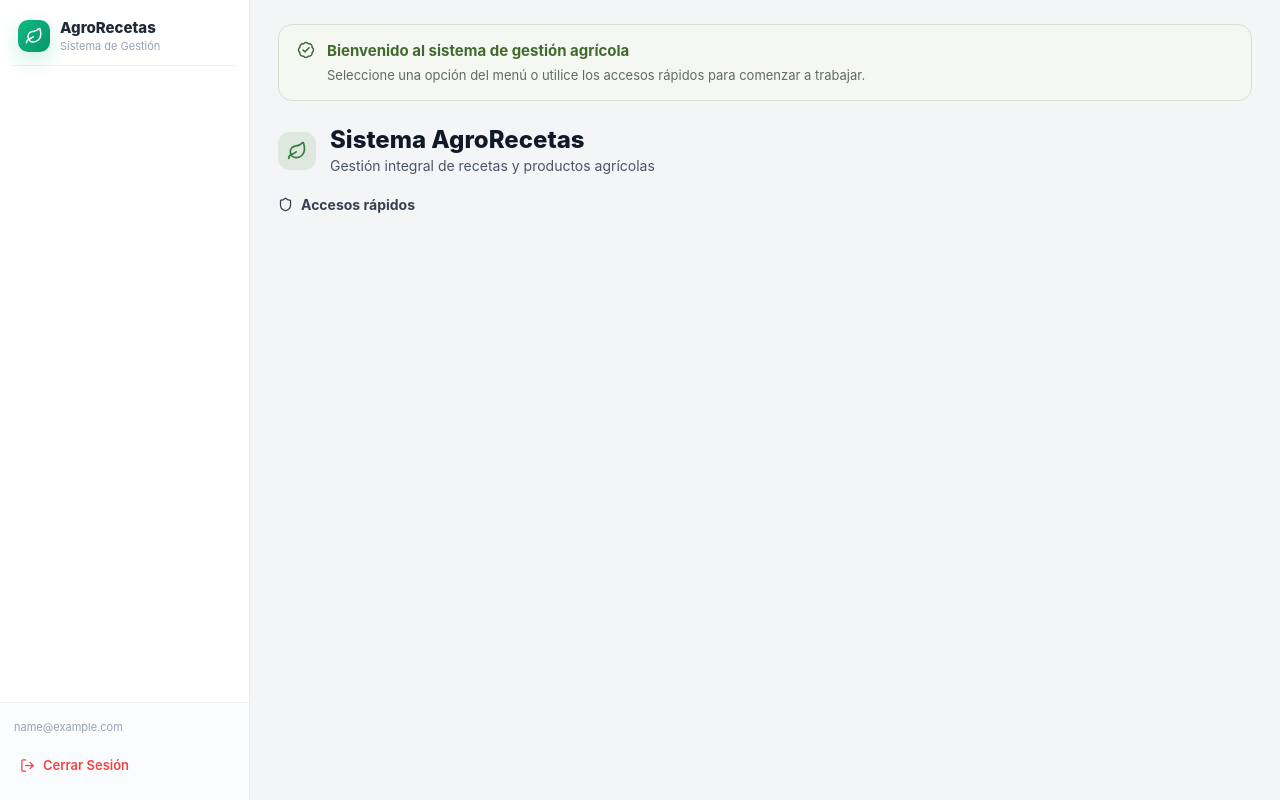
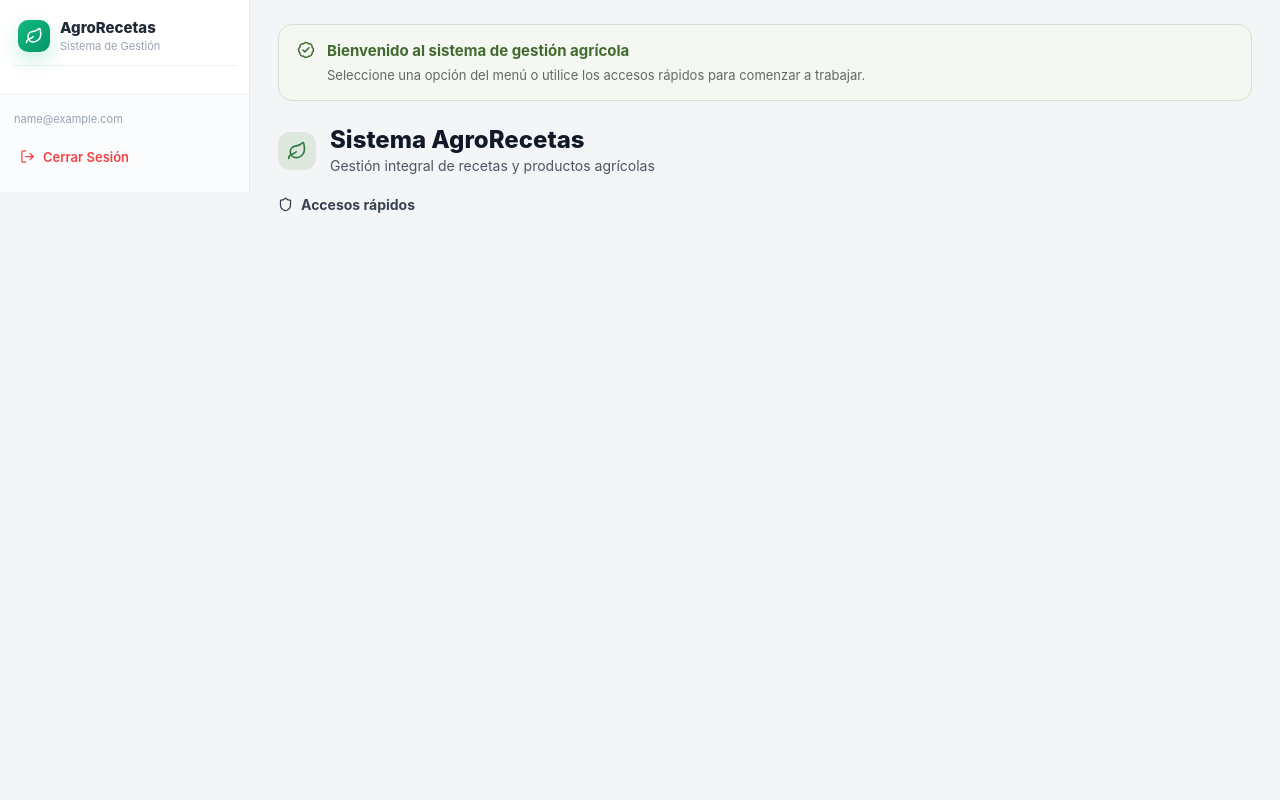
Before and after one commit to JMoyaG/app-recetas, a React (Vite) app: page / in a window 1280 px wide. Built offline with nearby package versions, Linux system fonts and the light colour scheme; sample sign-in values are in the browser's storage.

Commit message:
correccion de slider

```diff
--- a/src/components/AppLayout.tsx
+++ b/src/components/AppLayout.tsx
@@ -1,15 +1,66 @@
 import { Outlet, useLocation } from "react-router-dom";
 import { AnimatePresence, motion } from "framer-motion";
+import { useState } from "react";
 import Sidebar from "./Sidebar";
+import { Menu } from "lucide-react";
 
 function AppLayout() {
   const location = useLocation();
+  const [sidebarOpen, setSidebarOpen] = useState(false);
+
+  const isMobile = typeof window !== "undefined" && window.innerWidth <= 768;
 
   return (
     <div className="app-shell">
-      <Sidebar />
+      {/* Sidebar */}
+      <div
+        style={{
+          position: isMobile ? "fixed" : "relative",
+          left: isMobile ? (sidebarOpen ? 0 : "-260px") : 0,
+          top: 0,
+          height: "100vh",
+          zIndex: 2000,
+          transition: "left 0.3s ease",
+        }}
+      >
+        <Sidebar />
+      </div>
+
+      {/* Overlay */}
+      {isMobile && sidebarOpen && (
+        <div
+          onClick={() => setSidebarOpen(false)}
+          style={{
+            position: "fixed",
+            inset: 0,
+            background: "rgba(0,0,0,0.3)",
+            zIndex: 1500,
+          }}
+        />
+      )}
 
       <main className="main-content">
+        {/* Botón hamburguesa */}
+        {isMobile && (
+          <button
+            onClick={() => setSidebarOpen(true)}
+            style={{
+              position: "fixed",
+              top: 16,
+              left: 16,
+              zIndex: 2100,
+              background: "#fff",
+              border: "1px solid #e2e8f0",
+              borderRadius: 10,
+              padding: 10,
+              cursor: "pointer",
+              boxShadow: "0 4px 12px rgba(0,0,0,0.1)",
+            }}
+          >
+            <Menu size={20} />
+          </button>
+        )}
+
         <AnimatePresence mode="wait">
           <motion.div
             key={location.pathname}
```
